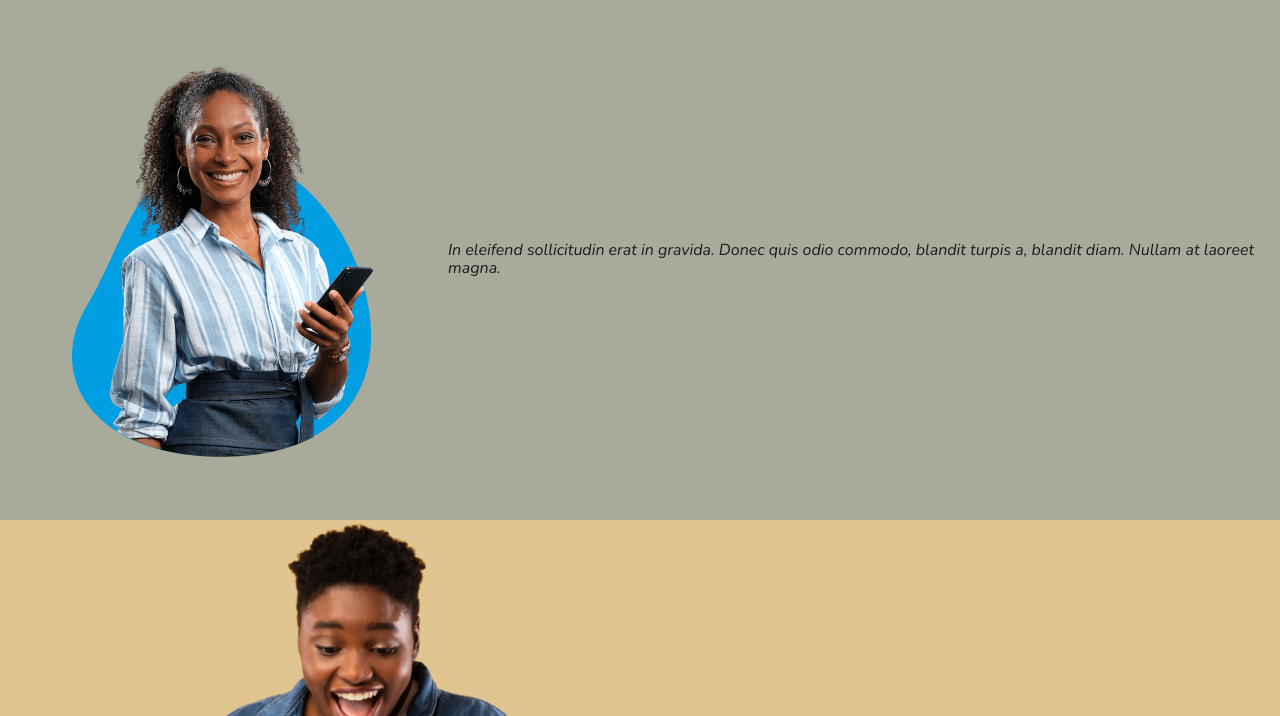
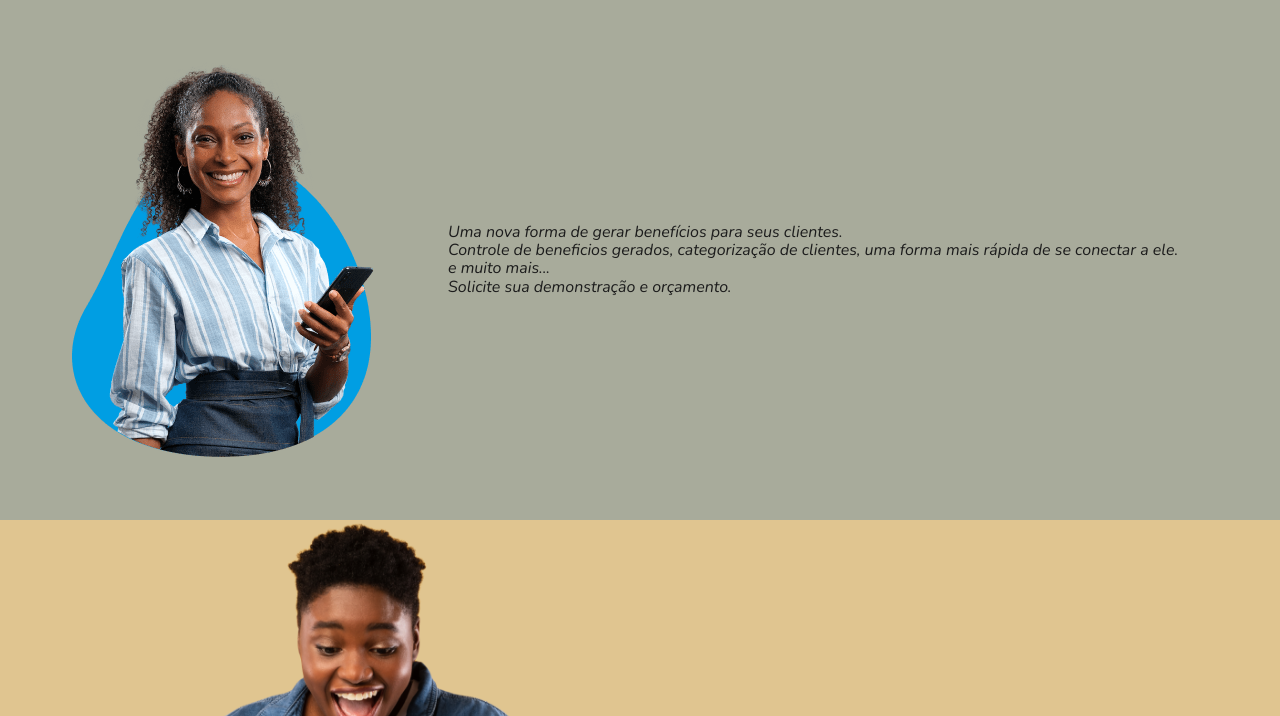
Before and after one commit to ICEI-PUC-Minas-PMV-ADS/pmv-ads-2022-2-e1-proj-web-t9-fideon, a plain HTML site: page src/index.html in a window 1280 px wide. Shown: the part 84-800 px from the top of the page. Drawn offline with nearby package versions, Linux system fonts and the light colour scheme; some packages are replaced by stand-ins of ours.

Commit message:
texto para empresas

```diff
--- a/src/index.html
+++ b/src/index.html
@@ -62,8 +62,10 @@
 
         <div id="empresa">
             <img src="./img/para-empresas.png" alt="para empresas">
-            <p>In eleifend sollicitudin erat in gravida.
-                Donec quis odio commodo, blandit turpis a, blandit diam. Nullam at laoreet magna.
+            <p>Uma nova forma de gerar benefícios para seus clientes. <br> Controle de beneficios gerados,
+                categorização de clientes, uma forma mais rápida de se conectar a ele.<br>
+                e muito mais...<br>
+                Solicite sua demonstração e orçamento.
             </p>
         </div>
 
```
